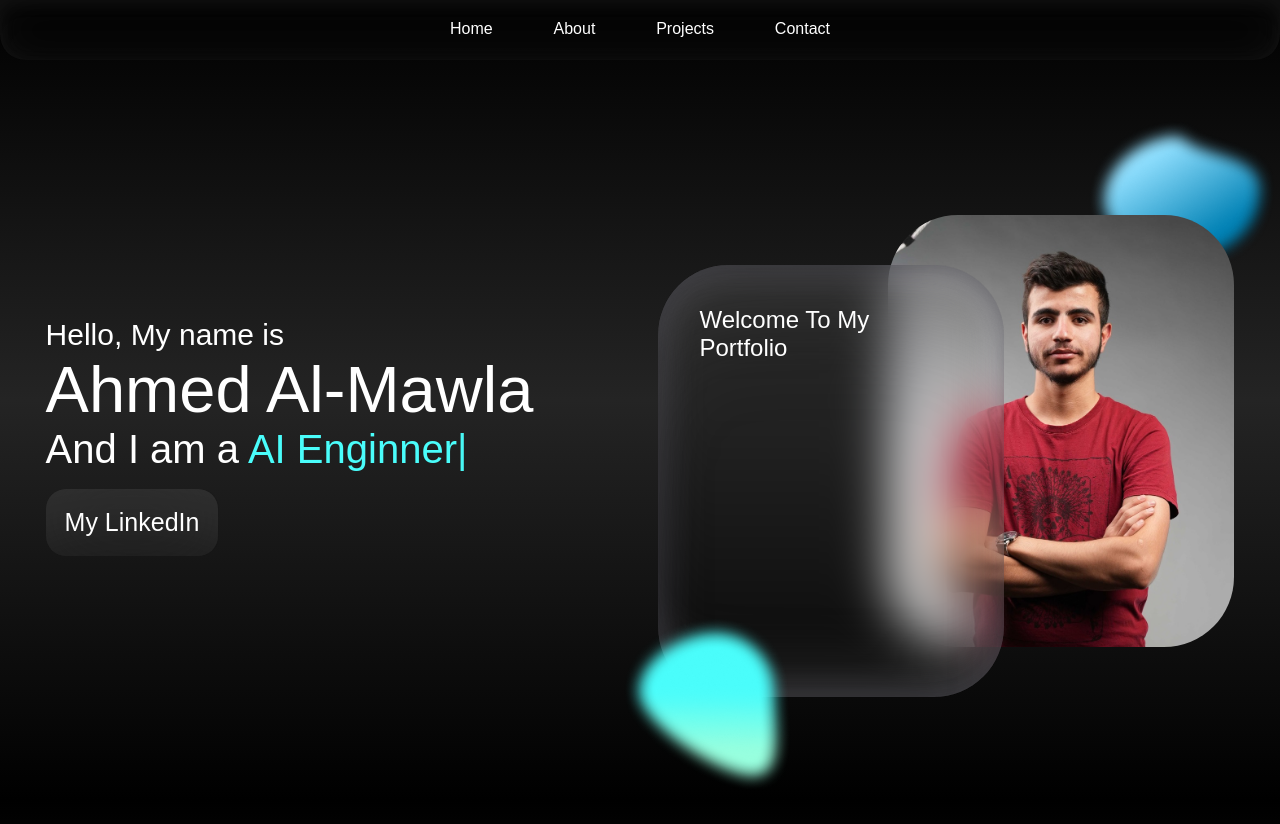
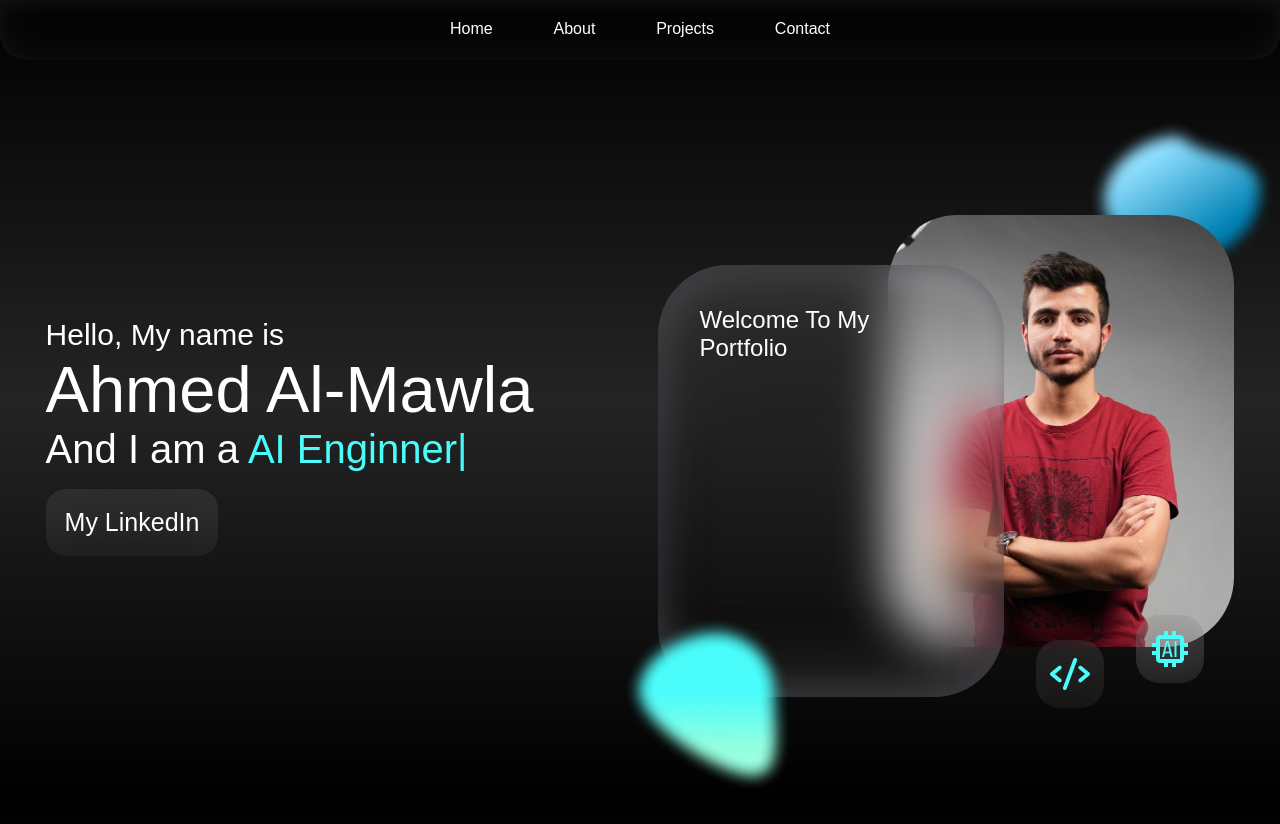
Before and after one commit to ahmed-raed/Portfolio, a Next.js app: page / in a window 1280 px wide. Shown: the top 824 px of the page. Built offline with nearby package versions, Linux system fonts and the light colour scheme; a web font is replaced by a local one.

Commit message:
Home page completed!

```diff
--- a/app/page.js
+++ b/app/page.js
@@ -6,6 +6,8 @@ import Image from "next/image";
 import myImage from "../public/assets/Photo.jpg";
 import blueStorm from "../public/assets/Ellipse3.png";
 import greenStorm from "../public/assets/Ellipse1.png";
+import ai from "../public/assets/ai.png";
+import coding from "../public/assets/coding.png";
 
 export default function Home() {
   const strings = ["Web Developer", "AI Enginner", "Software Developer"];
@@ -44,7 +46,17 @@ export default function Home() {
                 className={styles.img}
                 priority={true}
               />
-              <div className={styles.blur}><span className={styles.blurText}>Welcome To My Portfolio</span></div>
+              <div className={styles.blur}>
+                <span className={styles.blurText}>Welcome To My Portfolio</span>
+              </div>
+            </div>
+            <div className={styles.iconsDiv}>
+              <div className={styles.iconsCoding}>
+                <Image src={coding} alt="ai icon" className={styles.codingIcon} />
+              </div>
+              <div className={styles.iconsAi}>
+                <Image src={ai} alt="ai icon" className={styles.aiIcon} />
+              </div>
             </div>
             <Image
               src={greenStorm}
--- a/app/page.module.css
+++ b/app/page.module.css
@@ -102,14 +102,52 @@
   position: relative;
   top: 60px;
   left: 200px;
+  user-select: none;
 }
 
 .greenStorm {
   position: relative;
   bottom: 34px;
   right: 265px;
+  user-select: none;
 }
 
 .allThings {
   height: 50%;
 }
+
+.iconsDiv {
+  display: flex;
+}
+
+.iconsDiv .iconsAi {
+  width: 68px;
+  height: 68px;
+  background-color: rgba(217, 217, 217, 0.01);
+  right: 76px;
+  position: absolute;
+  display: flex;
+  align-items: center;
+  justify-content: center;
+  border-radius: 23px;
+  top: 615px;
+  backdrop-filter: blur(41px);
+  box-shadow: inset 0 98px 100px -48px rgba(255, 255, 255, 0.1);
+  user-select: none;
+}
+
+.iconsDiv .iconsCoding {
+  width: 68px;
+  height: 68px;
+  background-color: rgba(217, 217, 217, 0.01);
+  right: 176px;
+  position: absolute;
+  display: flex;
+  align-items: center;
+  justify-content: center;
+  border-radius: 23px;
+  top: 640px;
+  backdrop-filter: blur(41px);
+  box-shadow: inset 0 98px 100px -48px rgba(255, 255, 255, 0.1);
+  user-select: none;
+}
```
Also changed, not shown: public/assets/ai.png (added), public/assets/coding.png (added).
